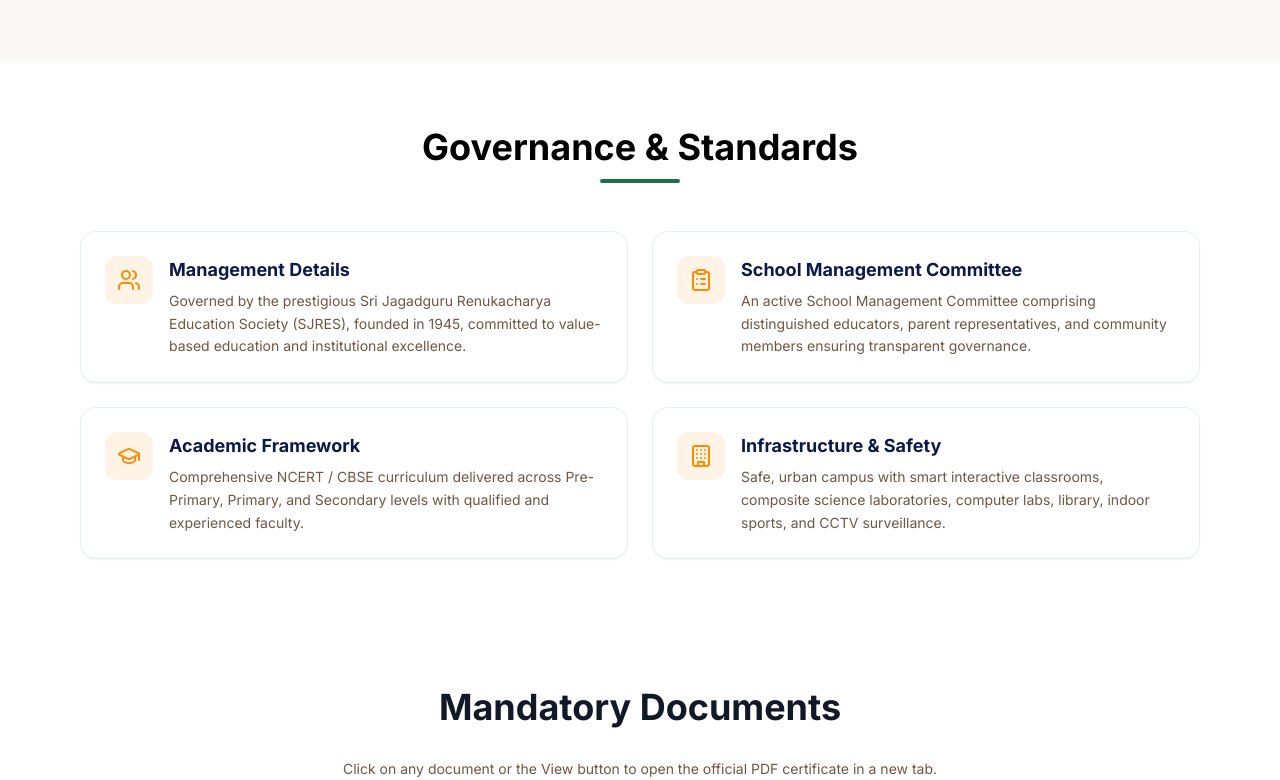
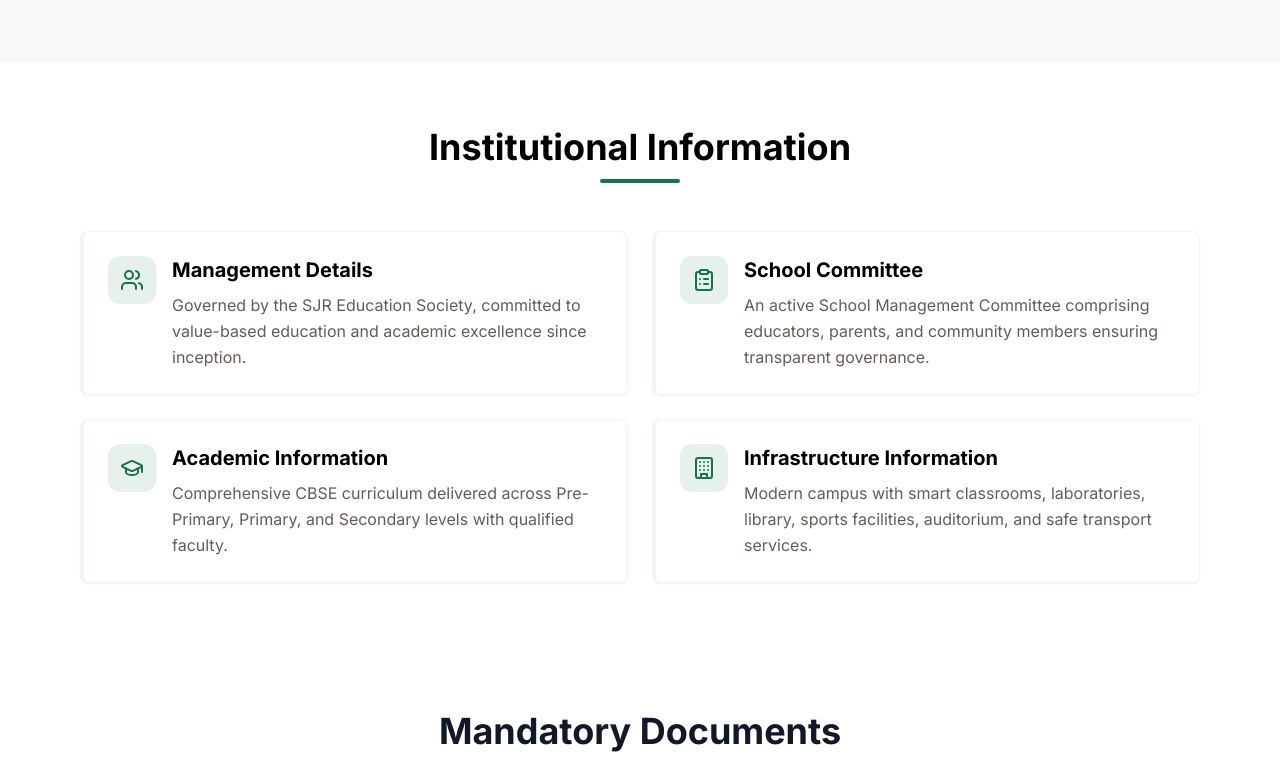
Before and after one commit to ROI-1213/sjrps_public_school_rajajinagar, a React (Vite) app: page /mandatory-disclosure in a window 1280 px wide. Shown: the part 1188-1968 px from the top of the page. Built offline with nearby package versions, Linux system fonts and the light colour scheme; no server answers.

Commit message:
Update Institutional Information section design and structure to match reference with border-l-4 and green icon badges

```diff
--- a/src/pages/MandatoryDisclosure.tsx
+++ b/src/pages/MandatoryDisclosure.tsx
@@ -55,22 +55,22 @@ const institutionalInfo = [
   {
     icon: Users,
     title: "Management Details",
-    desc: "Governed by the prestigious Sri Jagadguru Renukacharya Education Society (SJRES), founded in 1945, committed to value-based education and institutional excellence.",
+    desc: "Governed by the SJR Education Society, committed to value-based education and academic excellence since inception.",
   },
   {
     icon: ClipboardList,
-    title: "School Management Committee",
-    desc: "An active School Management Committee comprising distinguished educators, parent representatives, and community members ensuring transparent governance.",
+    title: "School Committee",
+    desc: "An active School Management Committee comprising educators, parents, and community members ensuring transparent governance.",
   },
   {
     icon: GraduationCap,
-    title: "Academic Framework",
-    desc: "Comprehensive NCERT / CBSE curriculum delivered across Pre-Primary, Primary, and Secondary levels with qualified and experienced faculty.",
+    title: "Academic Information",
+    desc: "Comprehensive CBSE curriculum delivered across Pre-Primary, Primary, and Secondary levels with qualified faculty.",
   },
   {
     icon: Building,
-    title: "Infrastructure & Safety",
-    desc: "Safe, urban campus with smart interactive classrooms, composite science laboratories, computer labs, library, indoor sports, and CCTV surveillance.",
+    title: "Infrastructure Information",
+    desc: "Modern campus with smart classrooms, laboratories, library, sports facilities, auditorium, and safe transport services.",
   },
 ];
 
@@ -106,7 +106,7 @@ const MandatoryDisclosure = () => {
       <section className="py-16 bg-muted/30">
         <div className="container mx-auto px-4 max-w-6xl">
           <h2 className="text-3xl md:text-4xl font-bold text-black text-center mb-3">
-            Institutional Information
+            School Information
           </h2>
           <div className="mx-auto h-1 w-20 bg-indian-green rounded-full mb-12" />
           <div className="grid sm:grid-cols-2 lg:grid-cols-3 gap-6">
@@ -142,27 +142,26 @@ const MandatoryDisclosure = () => {
         </div>
       </section>
 
-      {/* Institutional Highlights */}
+      {/* Institutional Information */}
       <section className="py-16 bg-background">
         <div className="container mx-auto px-4 max-w-6xl">
           <h2 className="text-3xl md:text-4xl font-bold text-black text-center mb-3">
-            Governance & Standards
+            Institutional Information
           </h2>
           <div className="mx-auto h-1 w-20 bg-indian-green rounded-full mb-12" />
           <div className="grid md:grid-cols-2 gap-6">
-            {institutionalInfo.map((item, idx) => (
-              <div
-                key={idx}
-                className="bg-white rounded-2xl p-6 border border-indian-green/10 shadow-sm flex items-start gap-4"
-              >
-                <div className="w-12 h-12 rounded-xl bg-saffron-orange/10 text-saffron-orange flex items-center justify-center shrink-0">
-                  <item.icon className="h-6 w-6" />
-                </div>
-                <div>
-                  <h3 className="text-lg font-bold text-logo-navy mb-1.5">{item.title}</h3>
-                  <p className="text-sm text-muted-foreground leading-relaxed">{item.desc}</p>
-                </div>
-              </div>
+            {institutionalInfo.map((it, i) => (
+              <Card key={i} className="border-l-4 border-l-indian-green hover:shadow-lg transition-all bg-white border-y border-r border-slate-100">
+                <CardContent className="p-6 flex gap-4">
+                  <div className="w-12 h-12 rounded-xl bg-indian-green/10 flex items-center justify-center flex-shrink-0">
+                    <it.icon className="h-6 w-6 text-indian-green" />
+                  </div>
+                  <div>
+                    <h3 className="text-xl font-bold text-black mb-2">{it.title}</h3>
+                    <p className="text-foreground/75 leading-relaxed">{it.desc}</p>
+                  </div>
+                </CardContent>
+              </Card>
             ))}
           </div>
         </div>
```
